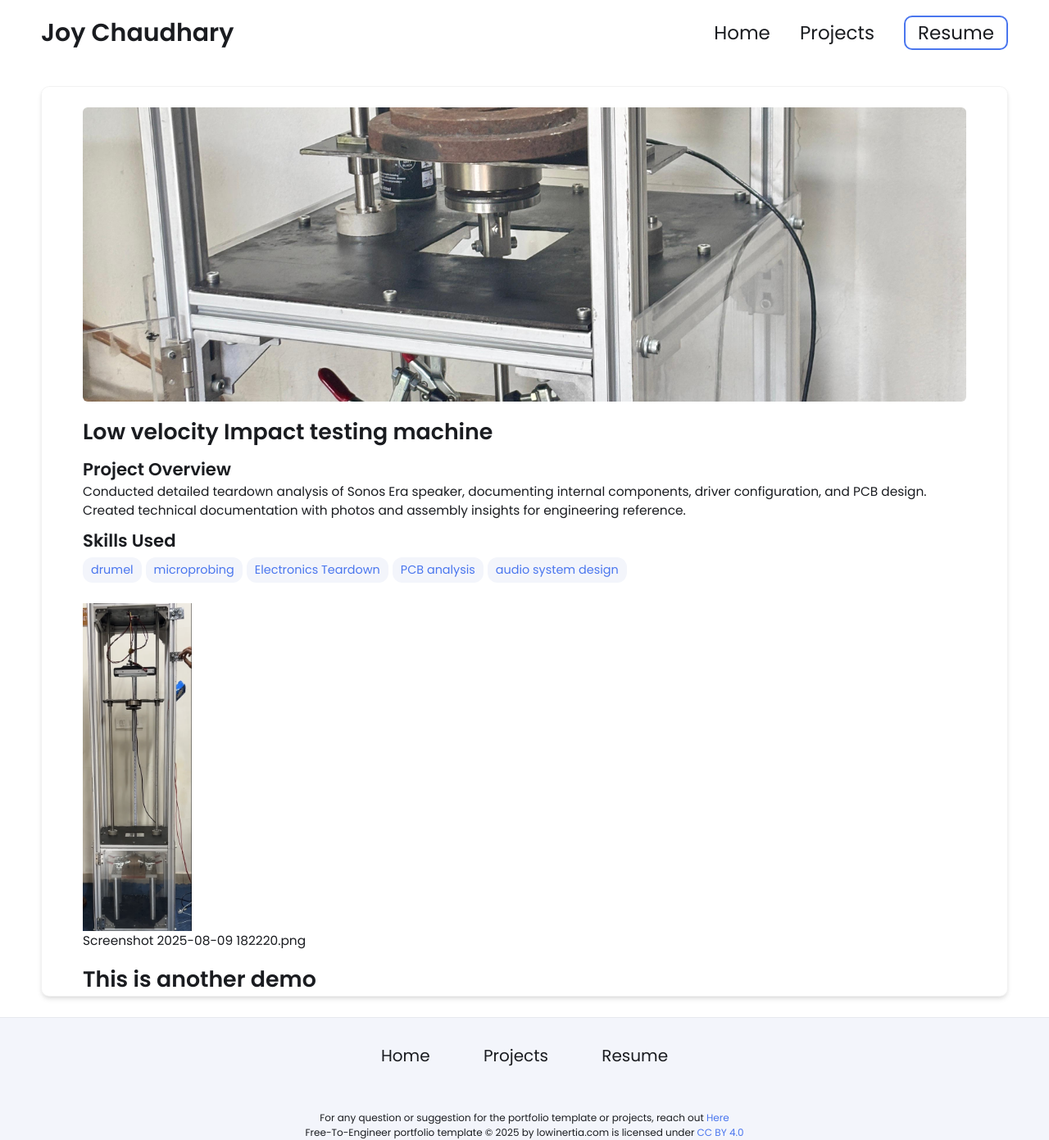
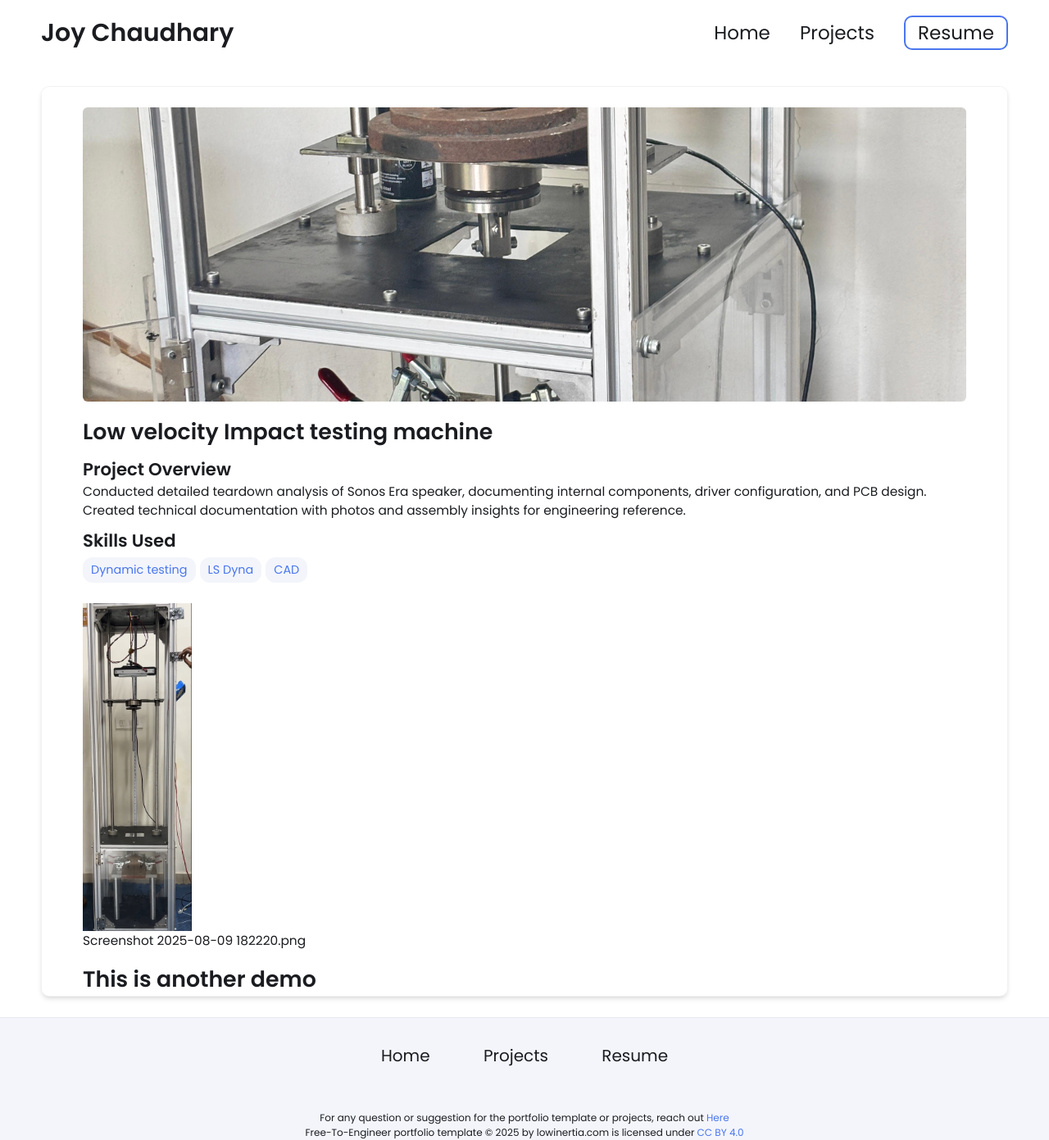
Before and after one commit to JoyChaudhary26/JoyChaudhary26.github.io, a Jekyll site: the page built from _projects/sonos-teardown/index.md, in a window 1280 px wide. Shown: the whole page at 82% size. Built offline with Jekyll 4.4.1, drawn with Linux system fonts in a browser that asks for light colours.

Commit message:
Update index.md

```diff
--- a/_projects/sonos-teardown/index.md
+++ b/_projects/sonos-teardown/index.md
@@ -3,11 +3,10 @@ layout: post
 title: Low velocity Impact testing machine
 description: Conducted detailed teardown analysis of Sonos Era speaker, documenting internal components, driver configuration, and PCB design. Created technical documentation with photos and assembly insights for engineering reference.
 skills:
-  - drumel
-  - microprobing
-  - Electronics Teardown
-  - PCB analysis
-  - audio system design
+  - Dynamic testing
+  - LS Dyna
+  - CAD
+
 
 main-image: /WhatsApp Image 2025-06-08 at 12.56.46.jpeg
 ---
```
